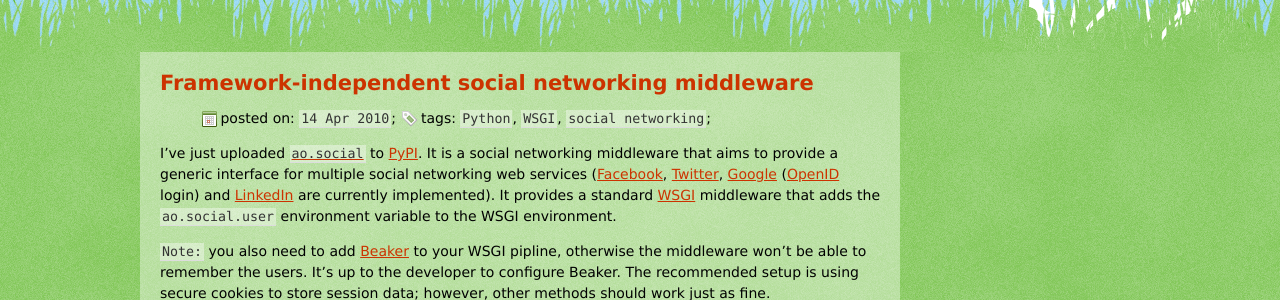
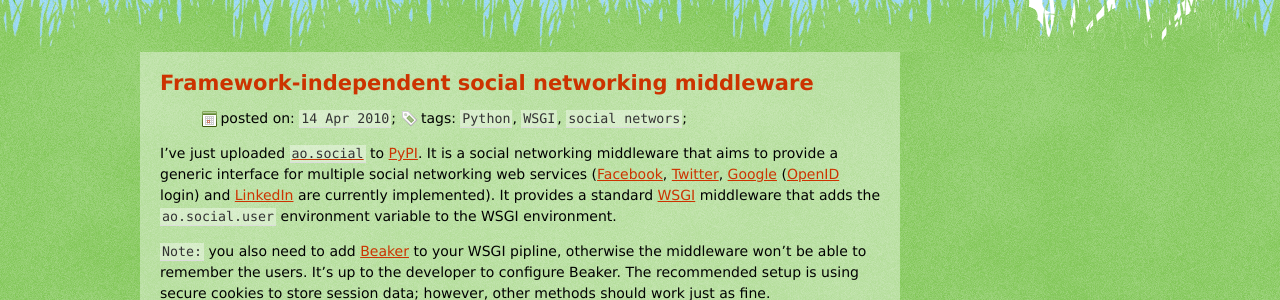
Before and after one commit to attilaolah/attilaolah.github.io, a Jekyll site: the page built from _posts/2010-04-14-social-networking-middleware.markdown, in a window 1280 px wide and 900 px high. Shown: the part 198-498 px from the top of the window. Built offline with Jekyll 4.4.1, drawn with Linux system fonts in a browser that asks for light colours.

Commit message:
modified a tag

```diff
--- a/_layouts/base.html
+++ b/_layouts/base.html
@@ -34,6 +34,6 @@
       </div>
     </div>
     <div id="fb-root"></div>
-    <script>window.fbAsyncInit=function(){FB.init({appId:"",status:true,cookie:true,xfbml:true});};(function(){var e=document.createElement('script');e.async=true;e.src=document.location.protocol+'//connect.facebook.net/en_US/all.js';document.getElementById('fb-root').appendChild(e);}());</script>
+    <script>window.fbAsyncInit=function(){FB.init({appId:"108684282519237",status:true,cookie:true,xfbml:true});};(function(){var e=document.createElement('script');e.async=true;e.src=document.location.protocol+'//connect.facebook.net/en_US/all.js';document.getElementById('fb-root').appendChild(e);}());</script>
   </body>
 </html>
--- a/_posts/2010-04-14-social-networking-middleware.markdown
+++ b/_posts/2010-04-14-social-networking-middleware.markdown
@@ -4,7 +4,7 @@ title: Framework-independent social networking middleware
 tags:
  - Python
  - WSGI
- - social networking
+ - social networs
 summary: "<tt>ao.social</tt> is a social networking middleware that aims to provide
 a generic interface for multiple social networking web services."
 ---
```
